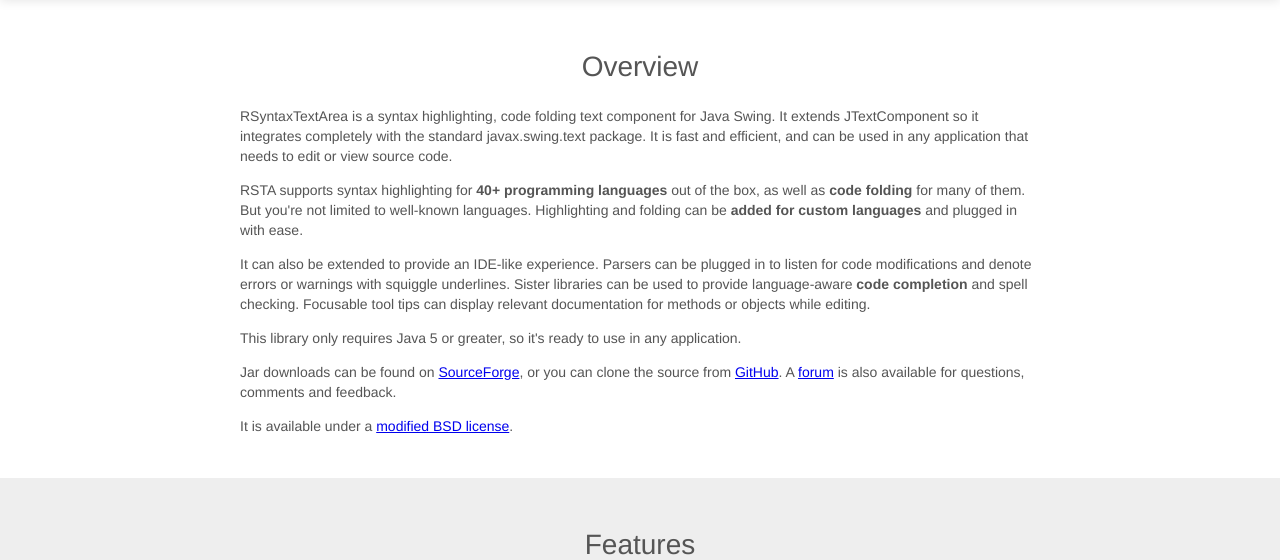
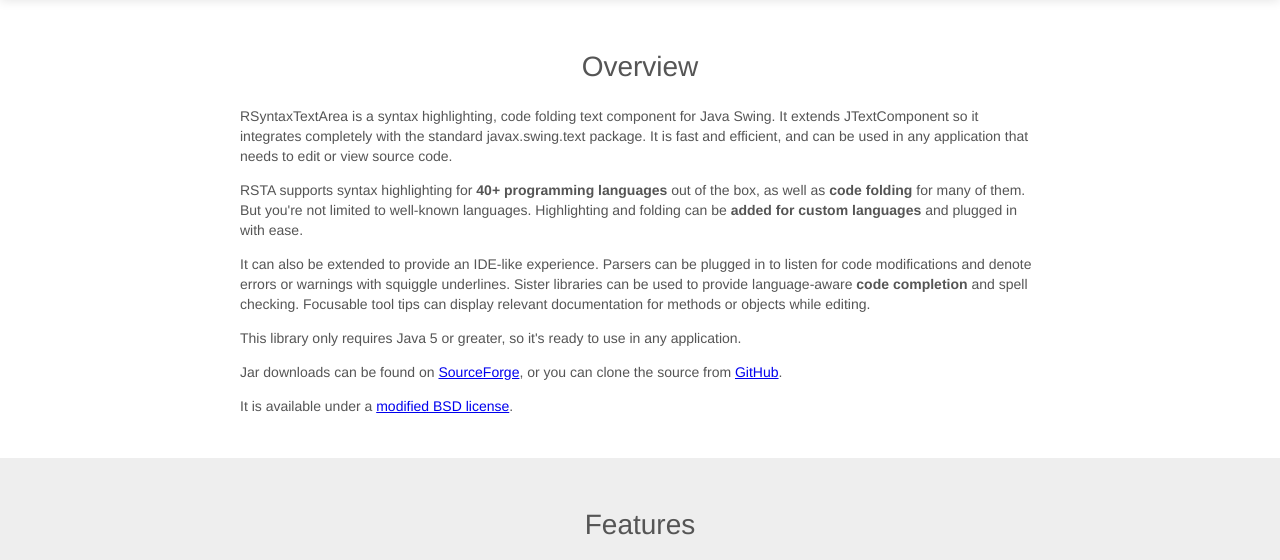
Before and after one commit to bobbylight/RSyntaxTextArea, a plain HTML site: page index.html in a window 1280 px wide. Shown: the part 171-731 px from the top of the page. Drawn offline with Linux system fonts and the light colour scheme.

Commit message:
Removing references to the forum, it's long gone

```diff
--- a/index.html
+++ b/index.html
@@ -60,8 +60,6 @@
             <a href="http://sourceforge.net/projects/rsyntaxtextarea">SourceForge</a>,
             or you can clone the source from
             <a href="https://github.com/bobbylight/RSyntaxTextArea">GitHub</a>.
-            A <a href="http://forum.fifesoft.com">forum</a> is also available
-            for questions, comments and feedback.
          </p>
          <p>
          It is available under a
@@ -251,7 +249,6 @@
             <li>View the <a href="https://github.com/bobbylight/RSyntaxTextArea">source code</a> online.</li>
             <li>Peruse the <a href="http://github.com/bobbylight/rsyntaxtextarea/wiki">wiki</a> for examples and
                 in-depth documentation.</li>
-            <li>Check <a href="http://fifesoft.com/forum/">the forums</a> for earlier discussions and questions.</li>
          </ul>
          </p>
       </div>
```
